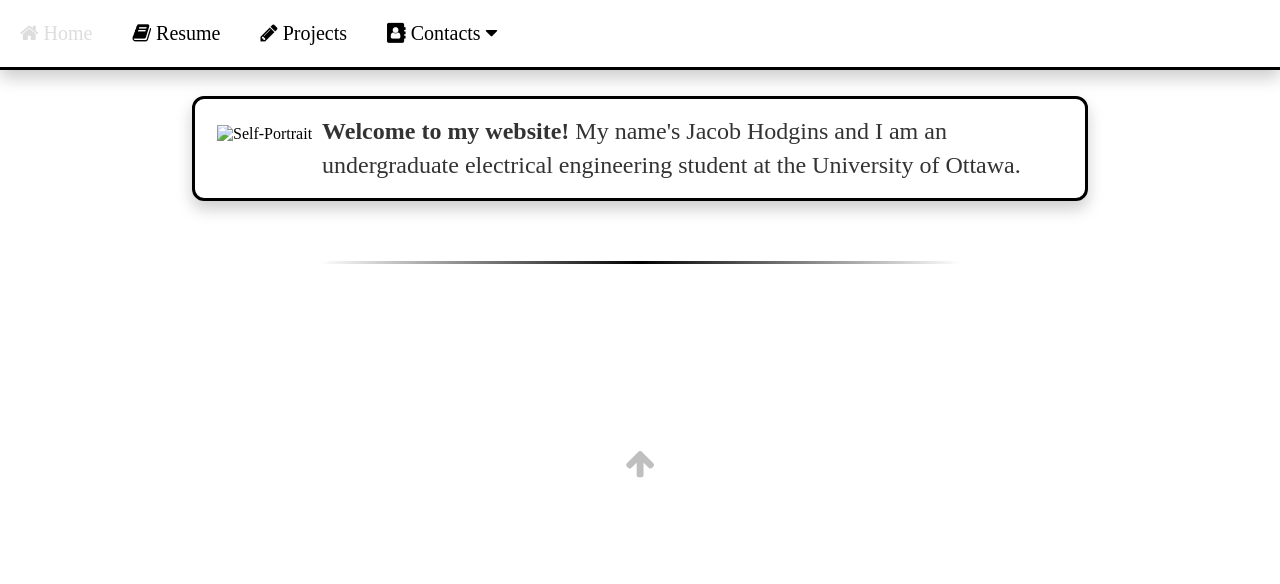
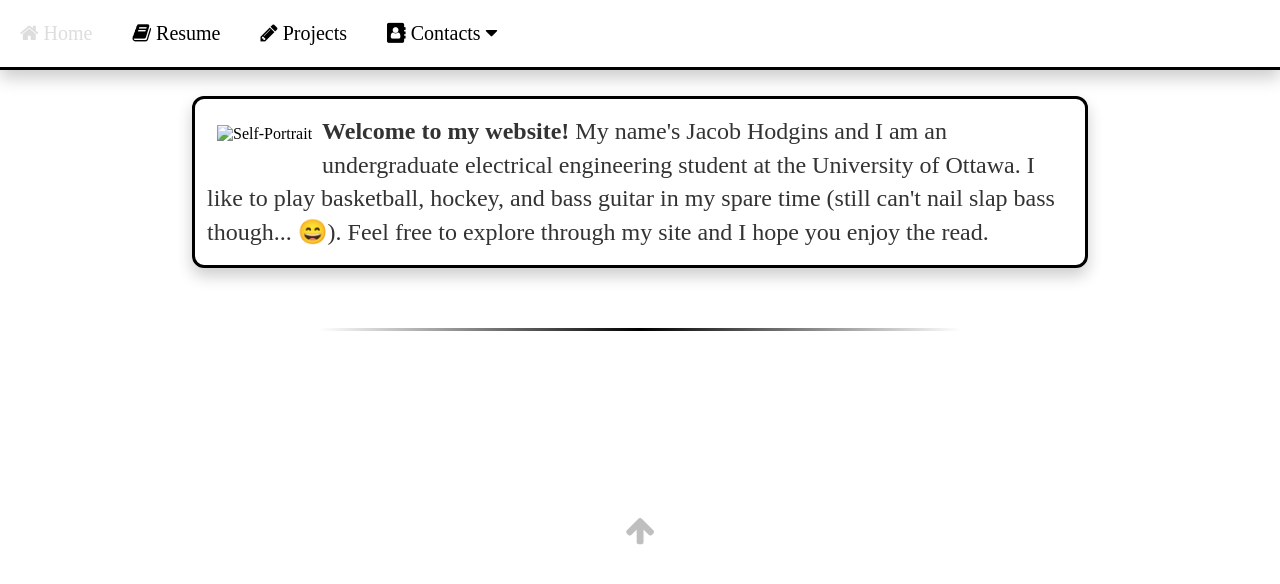
Before and after one commit to JacobHodgins/hodginsjacob, a Jekyll site: the page built from index.html, in a window 1280 px wide. Shown: the top 584 px of the page. Built offline with Jekyll 4.4.1, drawn with Linux system fonts in a browser that asks for light colours; the list of posts is cut into pages by our own code.

Commit message:
Update index.html

```diff
--- a/index.html
+++ b/index.html
@@ -6,5 +6,8 @@ title: Jacob Hodgins
 	<div class="blurb-image">
 		<img src="" alt="Self-Portrait">
 	</div>
-	<p><b>Welcome to my website!</b> My name's Jacob Hodgins and I am an undergraduate electrical engineering student at the University of Ottawa.</p>
+	<p><b>Welcome to my website!</b> My name's Jacob Hodgins and I am an undergraduate electrical engineering student at the University of Ottawa.
+		I like to play basketball, hockey, and bass guitar in my spare time (still can't nail slap bass though... &#128516). Feel free to explore through
+		my site and I hope you enjoy the read.
+	</p>
 </div><!-- /.blurb -->
```
